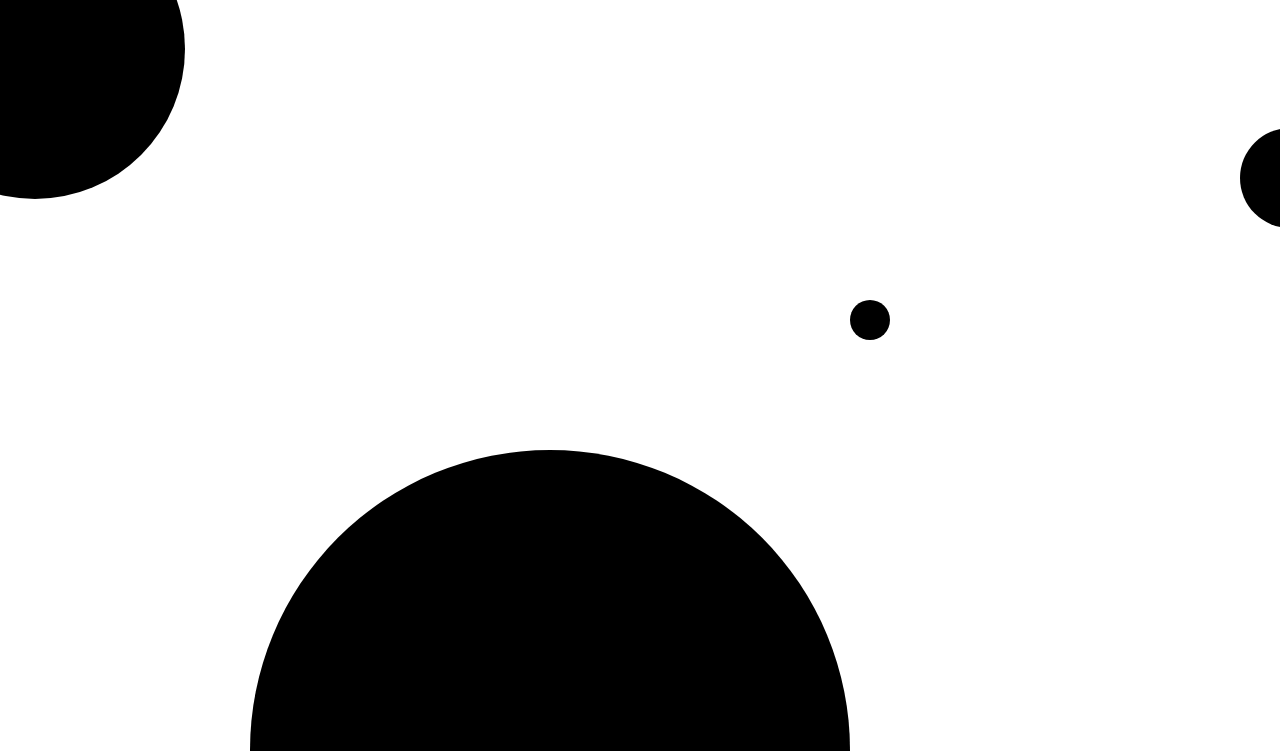
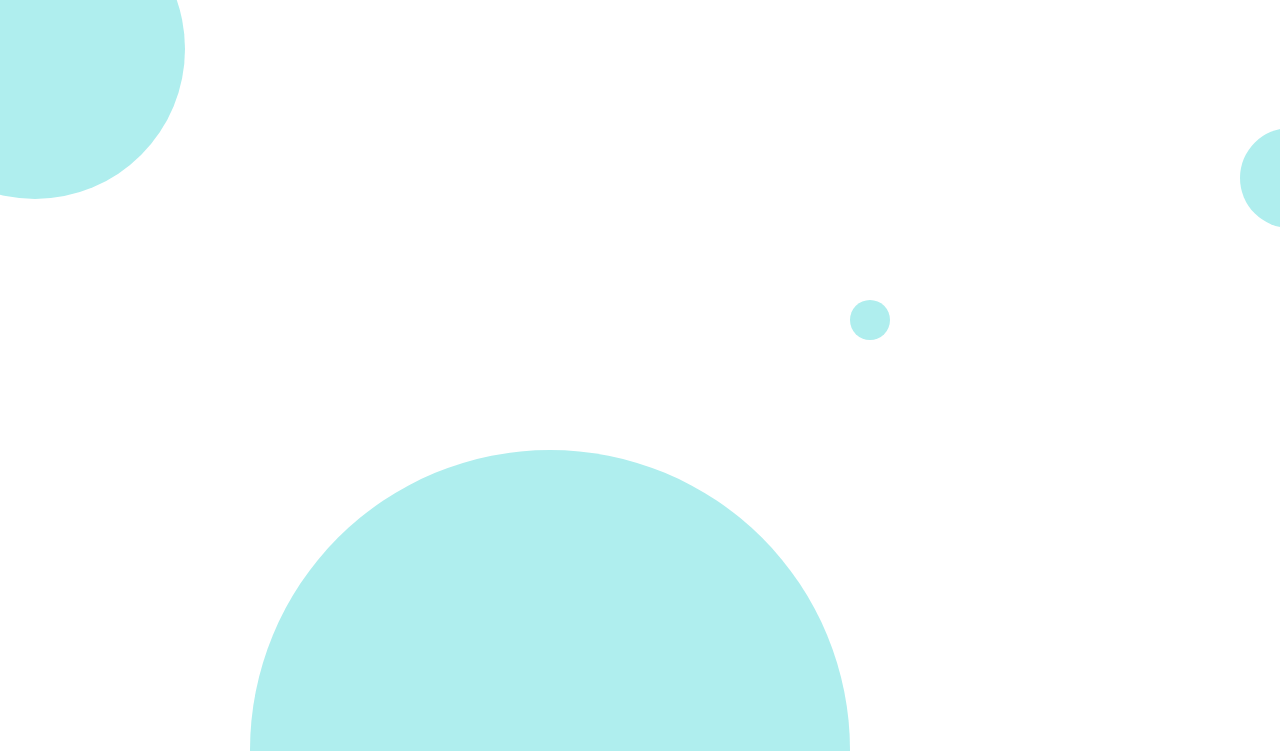
Before and after one commit to ShriGanesh-dev/Static_site, a website built with Parcel: page index.html in a window 1280 px wide. Shown: the top 751 px of the page. Built offline with nearby package versions, Linux system fonts and the light colour scheme.

Commit message:
its my first site

```diff
--- a/css/main.css
+++ b/css/main.css
@@ -18,6 +18,7 @@ html {
   height: 3000px;
   width:auto;
 }
+
 
 /*
  * Remove text-shadow in selection highlight:
@@ -263,10 +264,11 @@ textarea {
   }
 }
 
+
 .circle {
   border-radius: 50%;
-  background-color: black;
-  z-index:-1;
+  background-color: paleturquoise;
+  z-index:1;
 }
 .small-circle {
   height: 100px;
--- a/index.html
+++ b/index.html
@@ -5,6 +5,8 @@
   <meta charset="utf-8">
   <title></title>
   <script src="https://ajax.googleapis.com/ajax/libs/jquery/3.5.1/jquery.min.js"></script>
+  <link rel="stylesheet" href="https://maxcdn.bootstrapcdn.com/bootstrap/4.0.0/css/bootstrap.min.css" integrity="sha384-Gn5384xqQ1aoWXA+058RXPxPg6fy4IWvTNh0E263XmFcJlSAwiGgFAW/dAiS6JXm" crossorigin="anonymous">
+
   <meta name="description" content="">
   <meta name="viewport" content="width=device-width, initial-scale=1">
 
@@ -34,7 +36,6 @@
   <div class="circle small-circle circle6-pos"></div>
 
 
-
   <script src="js/vendor/modernizr-3.11.2.min.js"></script>
   <script src="js/plugins.js"></script>
   <script src="js/main.js"></script>
@@ -49,5 +50,4 @@
 
   <script src="https://www.google-analytics.com/analytics.js" async></script>
 </body>
-
 </html>
```
Also changed, not shown: 2 other files.
